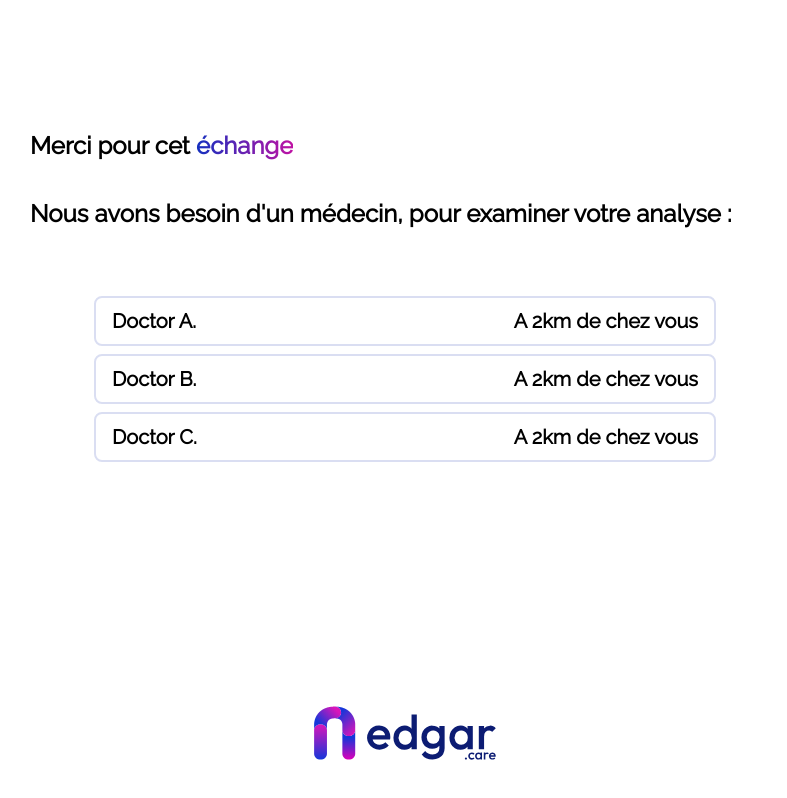
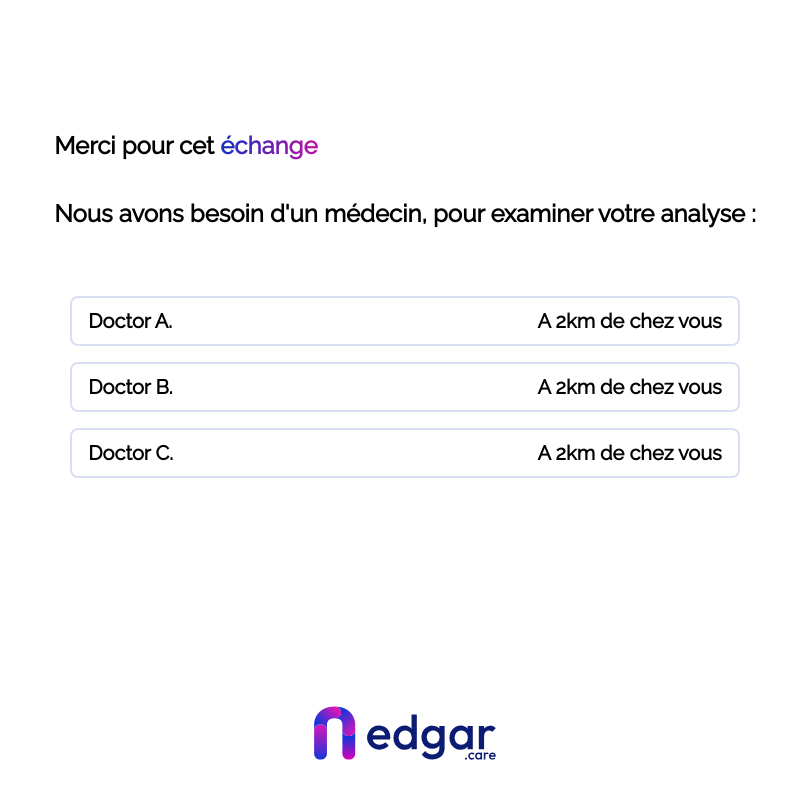
Before and after one commit to edgar-care/frontend, a Next.js app: page /simulation/doctor in a window 1280 px wide. Shown: the top 798 px of the page, without its empty margins (235-1022 px from the left). Built offline with nearby package versions, Linux system fonts and the light colour scheme; no server answers.

Commit message:
fix(simulation-pages): update UI

```diff
--- a/pages/simulation/doctor.tsx
+++ b/pages/simulation/doctor.tsx
@@ -31,7 +31,29 @@ const Doctor = (): JSX.Element => {
 						</Text>
 						<Text size="2xl">Nous avons besoin d'un médecin, pour examiner votre analyse :</Text>
 					</Stack>
-					<VStack overflowY="scroll" w="750px" h="400px">
+					<VStack
+						overflowY="auto"
+						w="100%"
+						h="400px"
+						spacing="16px"
+						px="16px"
+						sx={{
+							'::-webkit-scrollbar': {
+								width: '4px',
+							},
+							'::-webkit-scrollbar-track': {
+								background: '#F1F1F1',
+							},
+							'::-webkit-scrollbar-thumb': {
+								background: '#CCC',
+							},
+							'::-webkit-scrollbar-thumb:hover': {
+								background: '#888',
+							},
+							scrollbarWidth: 'thin',
+							scrollbarColor: '#CCC #F1F1F1',
+						}}
+					>
 						{doctorList.map((doctor) => (
 							<DoctorCard doc={doctor.name} pos={doctor.position} />
 						))}
--- a/pages/simulation/index.tsx
+++ b/pages/simulation/index.tsx
@@ -11,7 +11,7 @@ const Simulation = (): JSX.Element => (
 				<Text size="3xl">
 					Bienvenue sur <ColorText textValue="edgar.care" />
 				</Text>
-				<Text size="boldXl">Votre assistant medical</Text>
+				<Text size="boldXl">Votre assistant medical numérique</Text>
 			</Stack>
 			<VStack spacing="64px" width="100%">
 				<VStack spacing="32px" width="100%">
--- a/src/components/simulationPage/DoctorCard.tsx
+++ b/src/components/simulationPage/DoctorCard.tsx
@@ -1,18 +1,35 @@
 import { HStack, Text, VStack } from '@chakra-ui/react';
 import colors from 'theme/foundations/colors';
+import { useRouter } from 'next/router';
 
 type DoctorCardProps = {
 	doc: string;
 	pos: string;
 };
 
-const DoctorCard = ({ doc, pos }: DoctorCardProps) => (
-	<VStack backgroundColor="white" border={`2px solid ${colors.blue[100]}`} w="622px" p="8px 16px" borderRadius="8px">
+const DoctorCard = ({ doc, pos }: DoctorCardProps) => {
+	const router = useRouter();
+
+	return (
+		<VStack
+			backgroundColor="white"
+			border={`2px solid ${colors.blue[100]}`}
+			w="100%"
+			p="8px 16px"
+			borderRadius="8px"
+			_hover={{
+				border: `2px solid ${colors.blue[200]}`,
+				background: `${colors.blue[100]}`,
+			}}
+			cursor="pointer"
+			onClick={() => router.push('/simulation/connection')}
+		>
 			<HStack justify="space-between" w="100%">
 				<Text size="xl">{doc}</Text>
 				<Text size="xl">{pos}</Text>
 			</HStack>
 		</VStack>
 	);
+};
 
 export default DoctorCard;
```
Also changed, not shown: pages/simulation/result.tsx (+4 -13 lines), src/components/simulationPage/AppointmentCard.tsx (+8 -11 lines). Lines whose indentation alone changed are shown as unchanged.
